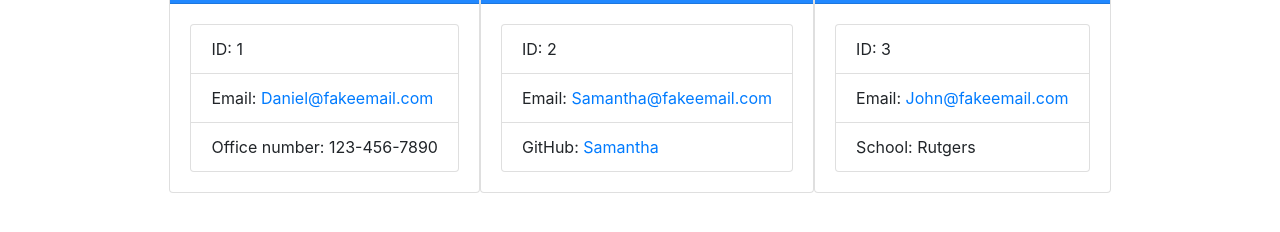
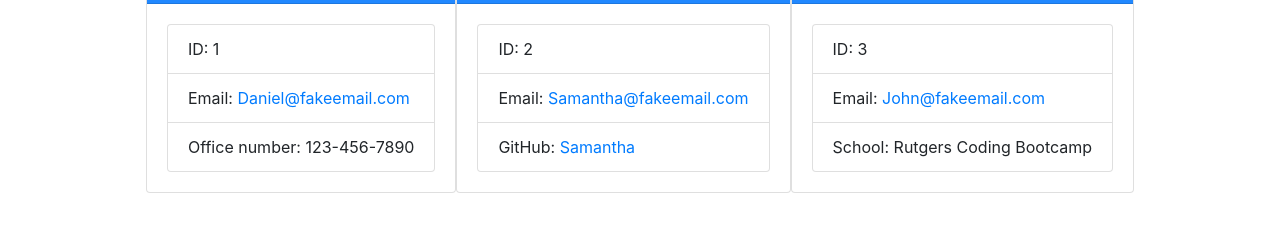
Before and after one commit to Rophillips/team-profile-generator, a website: page Develop/output/team.html in a window 1280 px wide. Shown: the part 318-550 px from the top of the page. Drawn offline with nearby package versions, Linux system fonts and the light colour scheme.

Commit message:
final changes

```diff
--- a/Develop/output/team.html
+++ b/Develop/output/team.html
@@ -58,7 +58,7 @@
         <ul class="list-group">
             <li class="list-group-item">ID: 3</li>
             <li class="list-group-item">Email: <a href="mailto:John@fakeemail.com">John@fakeemail.com</a></li>
-            <li class="list-group-item">School: Rutgers</li>
+            <li class="list-group-item">School: Rutgers Coding Bootcamp</li>
         </ul>
     </div>
 </div>
```
